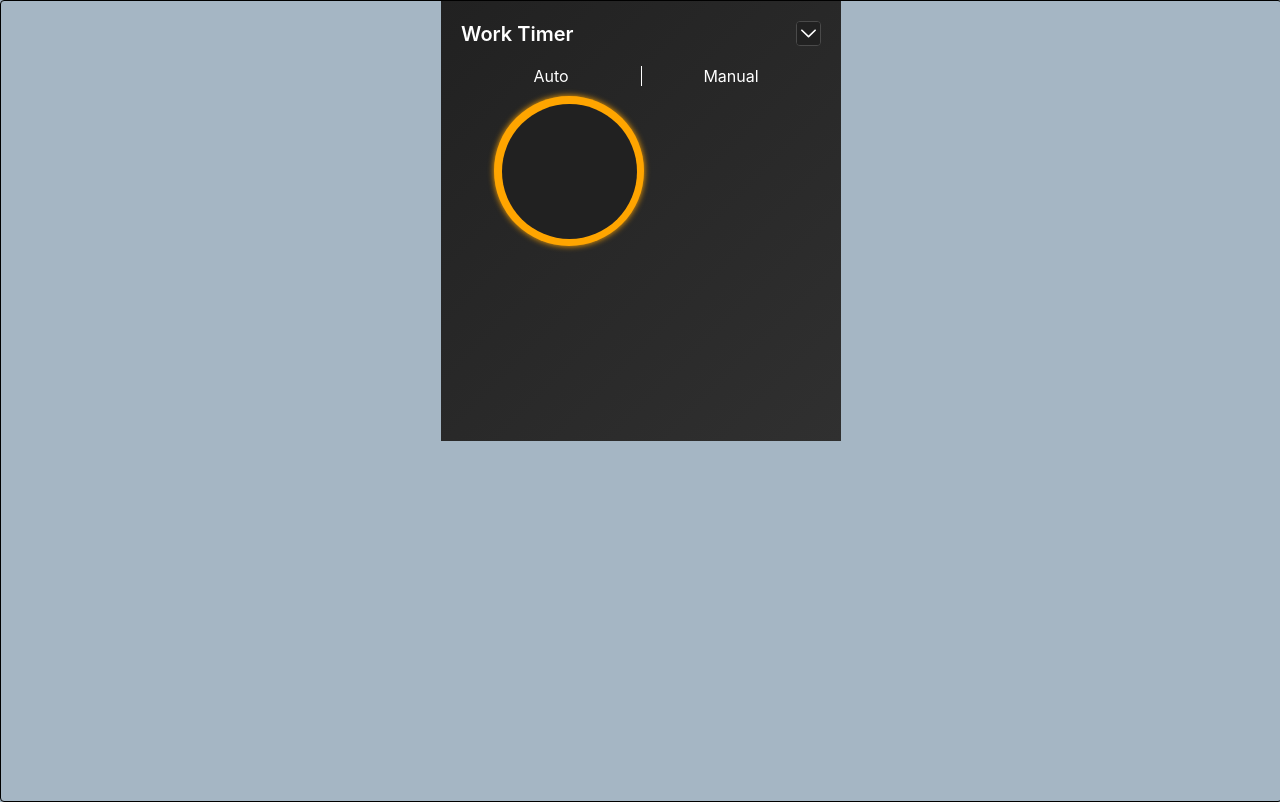
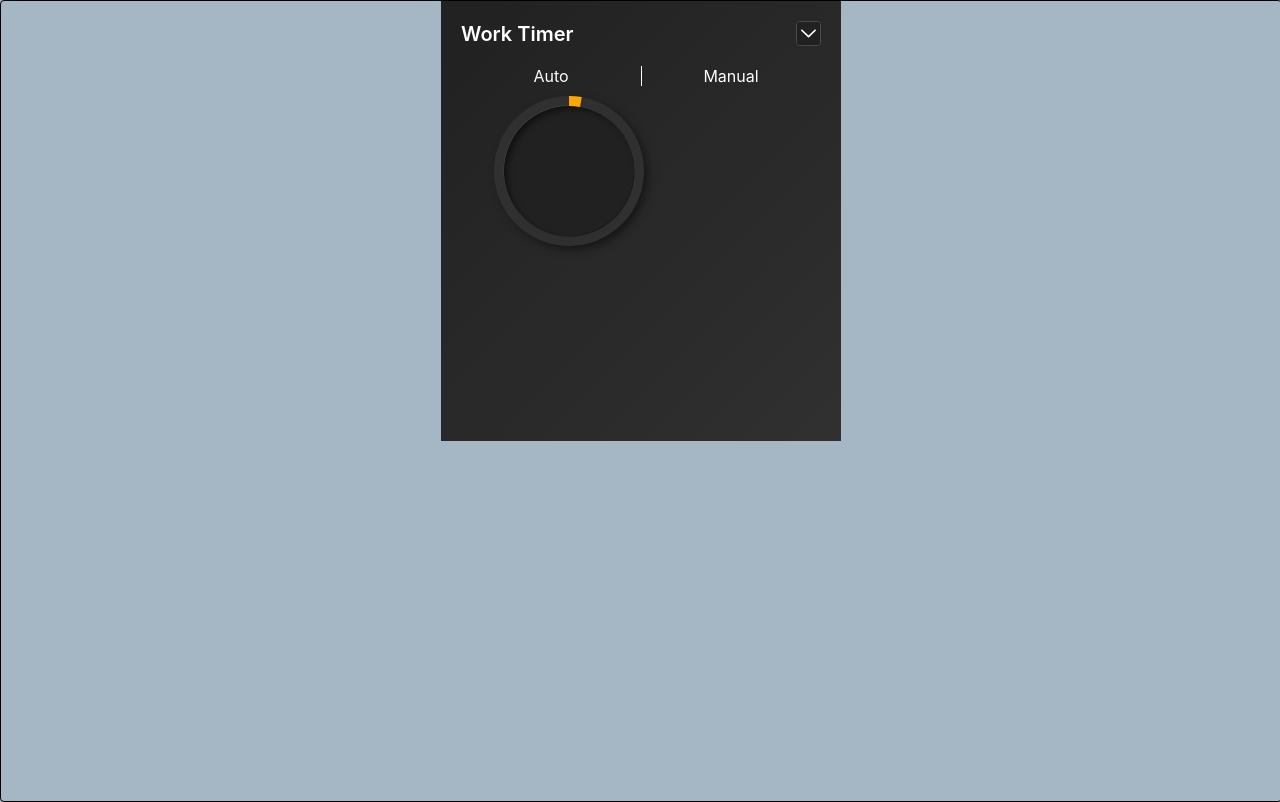
Before and after one commit to ilyas-homedev/work-timer-extension, a React (Create React App) app: page / in a window 1280 px wide. Built offline with nearby package versions, Linux system fonts and the light colour scheme.

Commit message:
TimerCircle.tsx: add props and change prop types and change layout and add Circle icon and add styles

```diff
--- a/src/components/TimerCircle.module.css
+++ b/src/components/TimerCircle.module.css
@@ -1,5 +1,4 @@
 .outer_circle,
-.middle_circle,
 .inner_circle {
   border-radius: 50%;
   display: flex;
@@ -8,13 +7,18 @@
   background-color: var(--bg-main-light);
 }
 
-.middle_circle {
-  background-color: orange;
-  box-shadow: 0 0 6px orange;
+.outer_circle {
+  position: relative;
+  box-shadow: 4px 4px 10px -1px rgba(0, 0, 0, 0.5);
+}
+
+.outer_circle svg {
+  position: absolute;
 }
 
 .inner_circle {
-  width: 90%;
-  height: 90%;
   background-color: var(--bg-main);
+  box-shadow: inset 4px 4px 6px -1px rgba(0, 0, 0, 0.5),
+    -0.5px -0.5px 0px rgba(255, 255, 255, 0.1),
+    0.5px 0.5px 0px rgba(0, 0, 0, 0.5), 0px 12px 10px -10px rgba(0, 0, 0, 0.05);
 }
--- a/src/components/TimerCircle.tsx
+++ b/src/components/TimerCircle.tsx
@@ -1,26 +1,34 @@
 import { PropsWithChildren } from "react";
 import classes from "./TimerCircle.module.css";
+import Circle from "../icons/Circle";
 
 type TimerCircleType = {
-  width: string;
+  width: number;
+  strokeWidth: number;
   className?: string;
 };
 
 function TimerCircle({
   width,
+  strokeWidth,
   className,
   children,
 }: PropsWithChildren<TimerCircleType>) {
+  const innerCircleWidth = `${width - 2 * strokeWidth}px`;
   return (
     <div
       style={{ width: width, height: width }}
       className={classes.outer_circle}
     >
+      <Circle width={width} strokeWidth={strokeWidth} />
       <div
-        style={{ width: width, height: width }}
-        className={classes.middle_circle}
+        style={{
+          width: innerCircleWidth,
+          height: innerCircleWidth,
+        }}
+        className={`${classes.inner_circle} ${className}`}
       >
-        <div className={`${classes.inner_circle} ${className}`}>{children}</div>
+        {children}
       </div>
     </div>
   );
```
